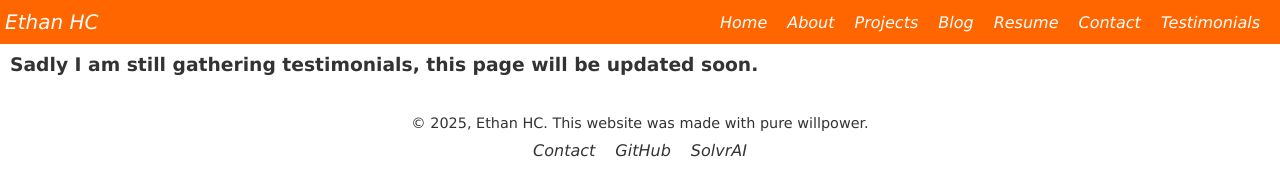
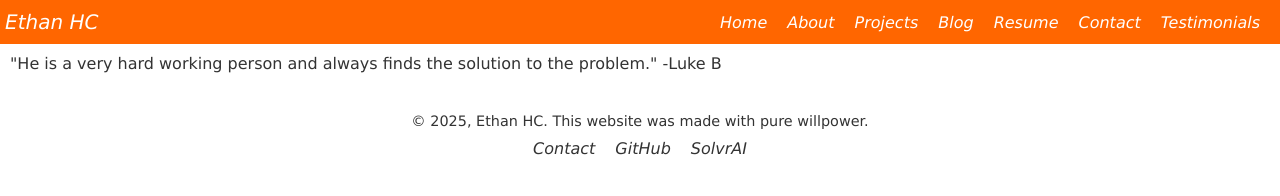
Before and after one commit to toga56784/eahc, a plain HTML site: page testimonials.html in a window 1280 px wide. Drawn offline with Linux system fonts and the light colour scheme.

Commit message:
Added testimonial

```diff
--- a/styles.css
+++ b/styles.css
@@ -202,3 +202,7 @@ header nav {
 .testimonial {
     margin: 10px;
 }
+
+.testimonial p {
+  font-style: italics;
+}
--- a/testimonials.html
+++ b/testimonials.html
@@ -28,7 +28,7 @@
         </header>
         <main>
             <section class="testimonial">
-                <h3>Sadly I am still gathering testimonials, this page will be updated soon.</h3>
+                <p>"He is a very hard working person and always finds the solution to the problem." -Luke B</p>
             </section>
         </main>
         <footer>
```
